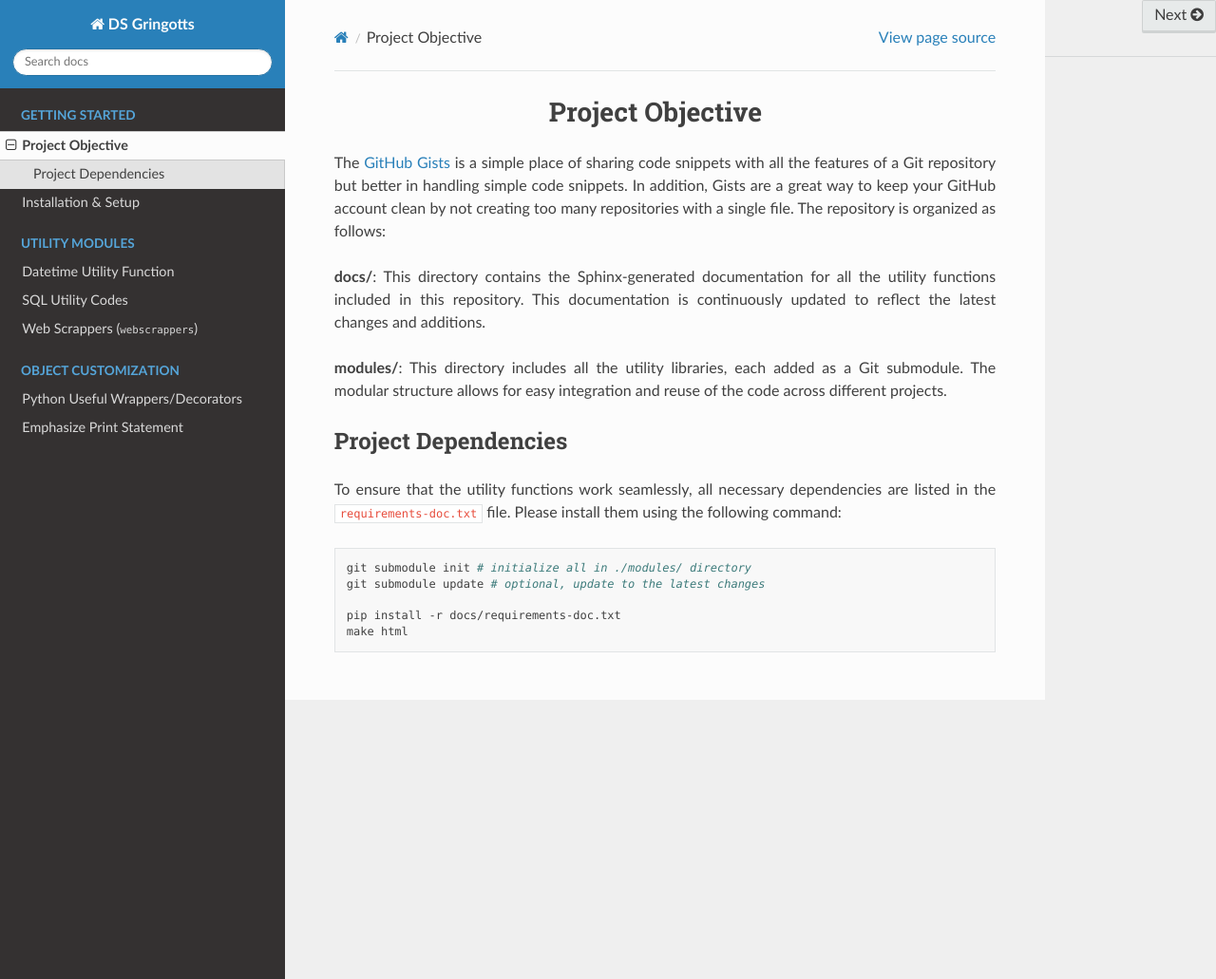
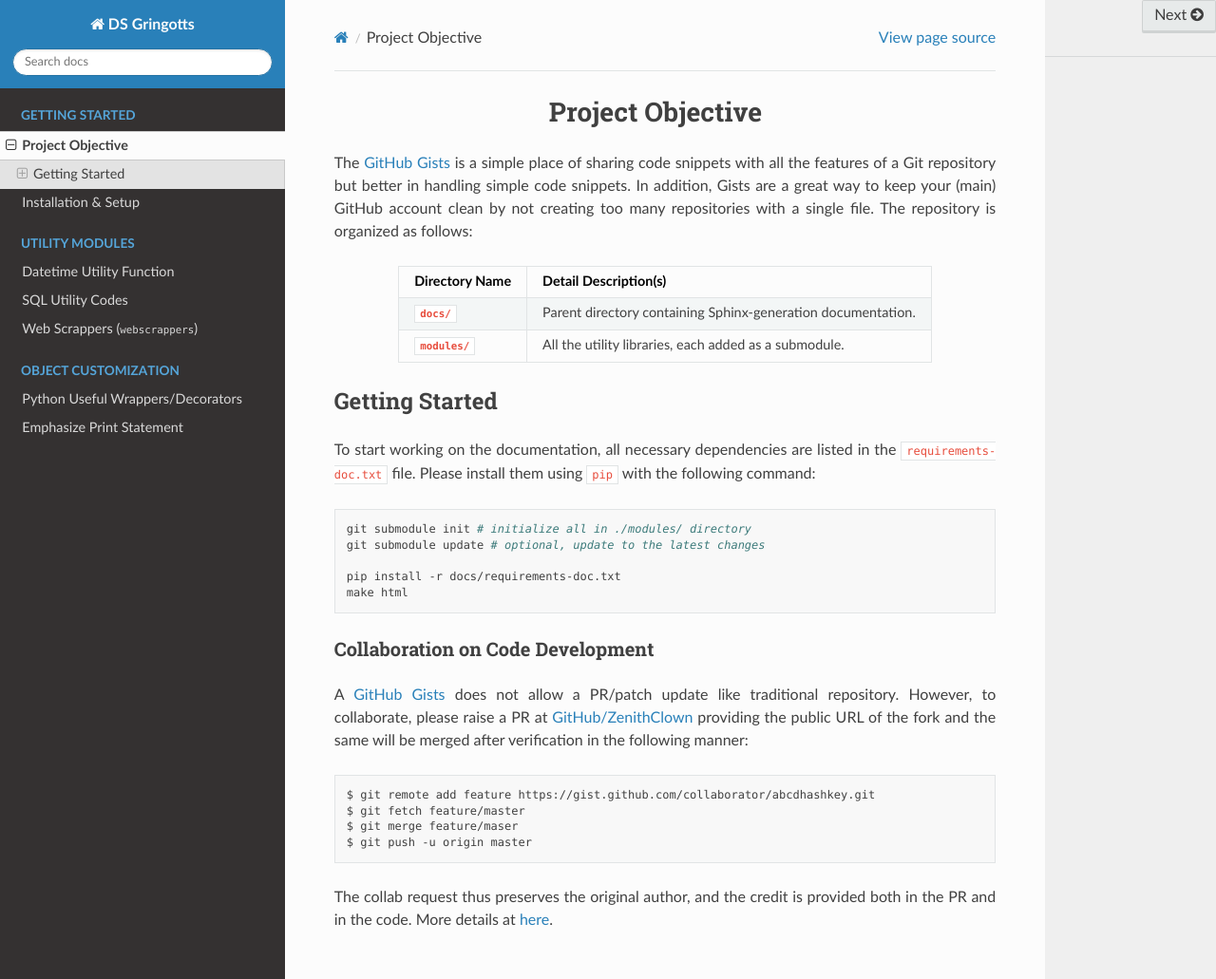
Before and after one commit to code-archived/ds-gringotts, a Sphinx documentation site: the page built from docs/about/objective.md, in a window 1280 px wide and 1031 px high. Shown: the whole window at 95% size. Built offline with Sphinx 7.4.7 and the Read the Docs theme 3.1.0, drawn with Linux system fonts in a browser that asks for light colours; the version number could not be read and is left out.

Commit message:
📃🩹 update project objective in docs/about/objective.md

````diff
--- a/docs/about/objective.md
+++ b/docs/about/objective.md
@@ -7,17 +7,21 @@
 <div align = "justify">
 
 The [GitHub Gists](https://gist.github.com/) is a simple place of sharing code snippets with all the features of a Git
-repository but better in handling simple code snippets. In addition, Gists are a great way to keep your GitHub account
+repository but better in handling simple code snippets. In addition, Gists are a great way to keep your (main) GitHub account
 clean by not creating too many repositories with a single file. The repository is organized as follows:
 
-  * **docs/**: This directory contains the Sphinx-generated documentation for all the utility functions included in this
-    repository. This documentation is continuously updated to reflect the latest changes and additions.
-  * **modules/**: This directory includes all the utility libraries, each added as a Git submodule. The modular structure
-    allows for easy integration and reuse of the code across different projects.
+<div align = "center">
 
-### Project Dependencies
-To ensure that the utility functions work seamlessly, all necessary dependencies are listed in the `requirements-doc.txt`
-file. Please install them using the following command:
+| **Directory Name** | **Detail Description(s)** |
+| :---: | --- |
+| **`docs/`** | Parent directory containing Sphinx-generation documentation. |
+| **`modules/`** | All the utility libraries, each added as a submodule. |
+
+</div>
+
+## Getting Started
+To start working on the documentation, all necessary dependencies are listed in the `requirements-doc.txt` file. Please
+install them using `pip` with the following command:
 
 ```bash
 git submodule init # initialize all in ./modules/ directory
@@ -27,4 +31,20 @@ pip install -r docs/requirements-doc.txt
 make html
 ```
 
+### Collaboration on Code Development
+
+A [GitHub Gists](https://gist.github.com/) does not allow a PR/patch update like traditional repository. However, to
+collaborate, please raise a PR at [GitHub/ZenithClown](https://github.com/code-archived/ds-gringotts) providing the public URL
+of the fork and the same will be merged after verification in the following manner:
+
+```bash
+$ git remote add feature https://gist.github.com/collaborator/abcdhashkey.git
+$ git fetch feature/master
+$ git merge feature/maser
+$ git push -u origin master
+```
+
+The collab request thus preserves the original author, and the credit is provided both in the PR and in the code. More details
+at [here](https://docs.github.com/en/get-started/writing-on-github/editing-and-sharing-content-with-gists/forking-and-cloning-gists).
+
 </div>
````
